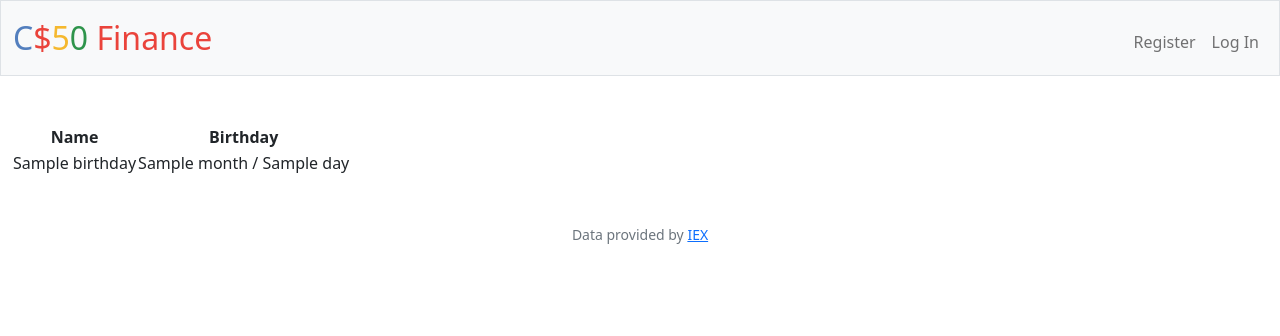
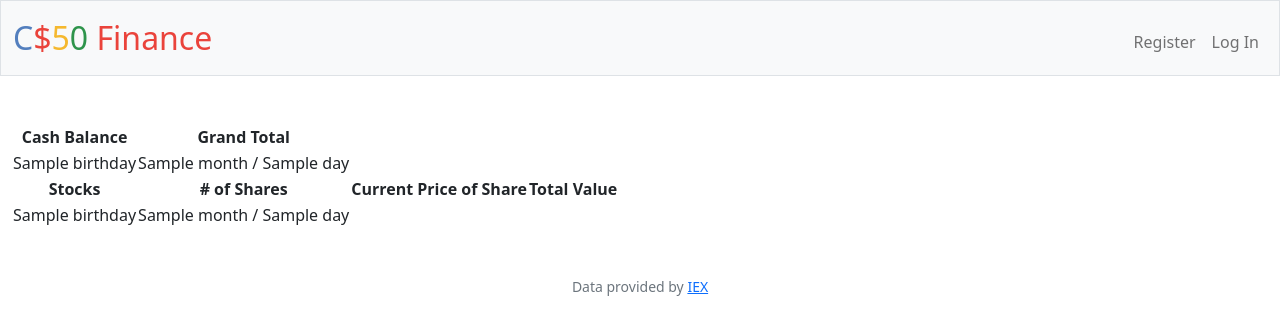
Before and after one commit to t4goli/toxic-legend, a Flask app: template finance/templates/index.html in a window 1280 px wide. Shown: the top 336 px of the page. Run offline with Flask 2, Linux system fonts and the light colour scheme; the template is opened without the code that fills it: most values are stand-ins (such as "Sample title", 1, 10 or a date in 2020); some libraries are stand-ins or nearby versions.

Commit message:
Fri, Mar 24, 2023, 1:13 AM -04:00

```diff
--- a/finance/templates/index.html
+++ b/finance/templates/index.html
@@ -8,8 +8,8 @@
     <table>
         <thead>
             <tr>
-                <th>Name</th>
-                <th>Birthday</th>
+                <th>Cash Balance</th>
+                <th>Grand Total</th>
             </tr>
         </thead>
         <tbody>
@@ -21,4 +21,23 @@
             {% endfor %}
         </tbody>
     </table>
+    <table>
+        <thead>
+            <tr>
+                <th>Stocks</th>
+                <th># of Shares</th>
+                <th>Current Price of Share</th>
+                <th>Total Value</th>
+            </tr>
+        </thead>
+        <tbody>
+            {% for birthday in birthdays %}
+                <tr>
+                        <td>{{ birthday.name }}</td>
+                        <td>{{ birthday.month }} / {{birthday.day }}</td>
+                </tr>
+            {% endfor %}
+        </tbody>
+    </table>
+
 {% endblock %}
```
